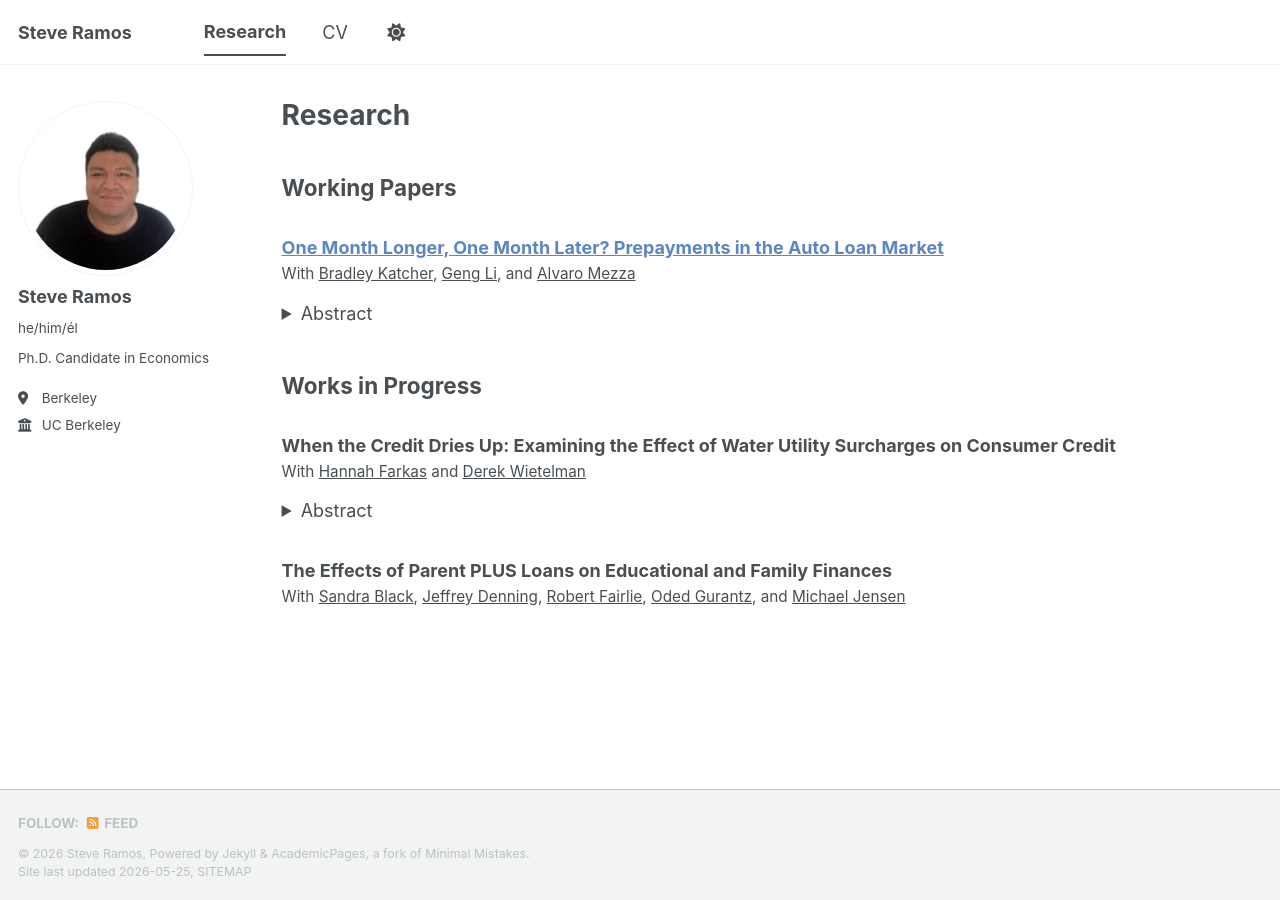
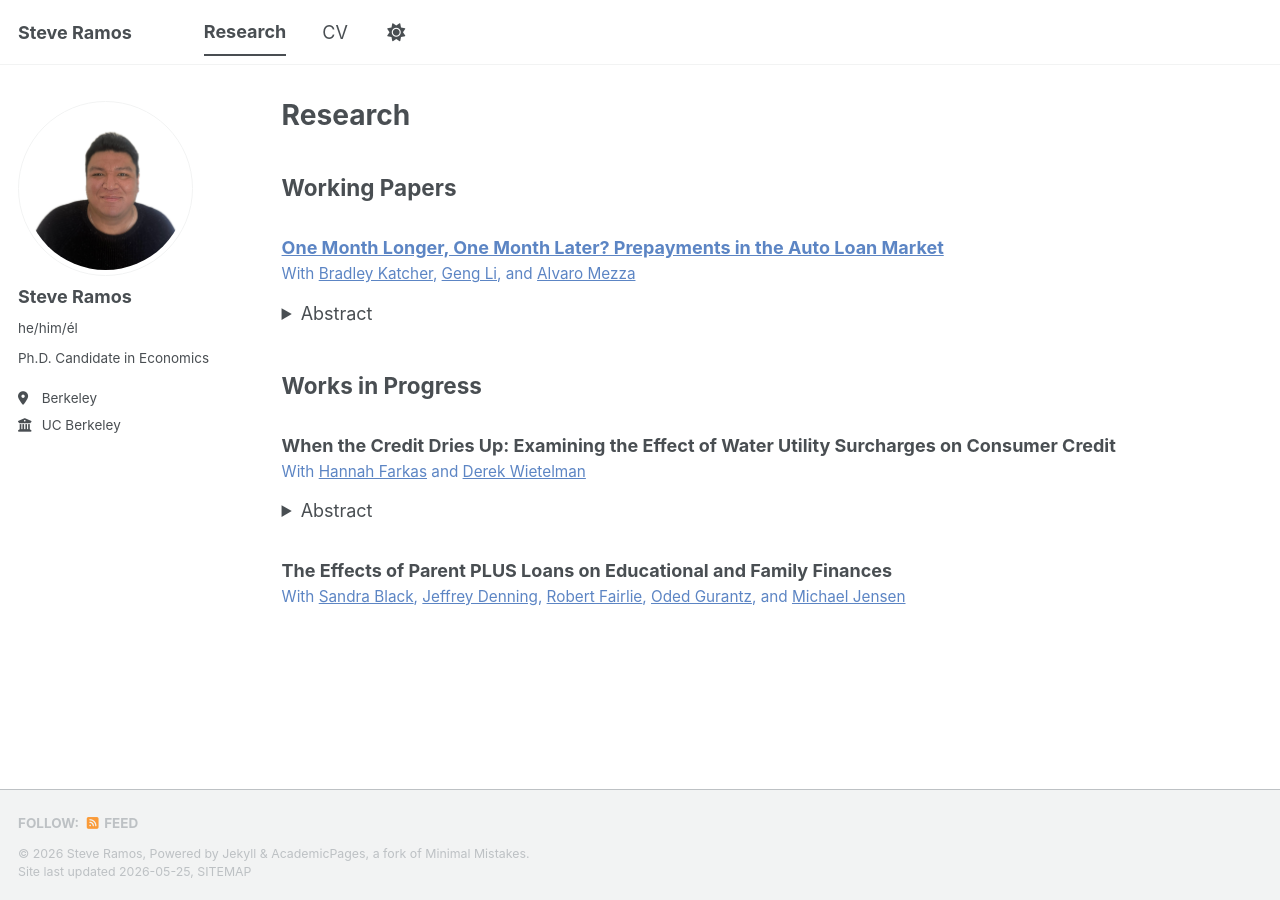
Before and after one commit to ramos-steve/ramos-steve.github.io, a Jekyll site: the page built from _pages/research.md, in a window 1280 px wide. Built offline with Jekyll 4.4.1, drawn with Linux system fonts in a browser that asks for light colours; a script bundle is joined from its source files by our own code; library files that are not in the unit come from our copies.

Commit message:
Update _custom.scss

```diff
--- a/_sass/_custom.scss
+++ b/_sass/_custom.scss
@@ -21,20 +21,20 @@
 /* Coauthor links look like normal text until hover */
 .coauthors {
   font-size: 0.85em;
-  color: inherit;
+  color: #5c85c4;
   margin-top: -0.25rem;
   margin-bottom: 0.75rem;
 }
 
 .coauthors a {
-  color: inherit;
+  color: #5c85c4;
   text-decoration: none;
   border-bottom: none;
   box-shadow: none;
 }
 
 .coauthors a:hover {
-  color: #003262;
+  color: #5c85c4;
   text-decoration: underline;
   border-bottom: none;
   box-shadow: none;
```
